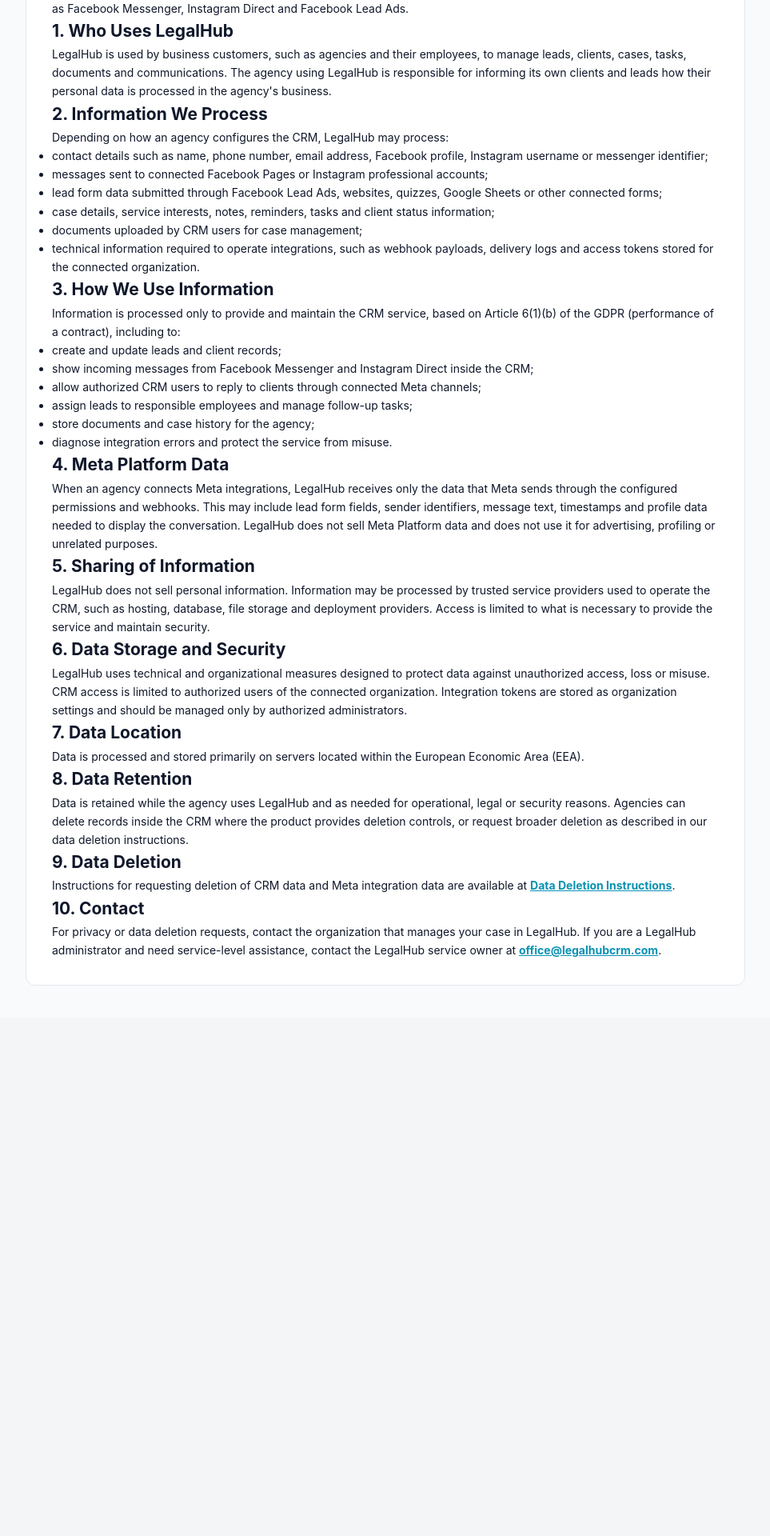
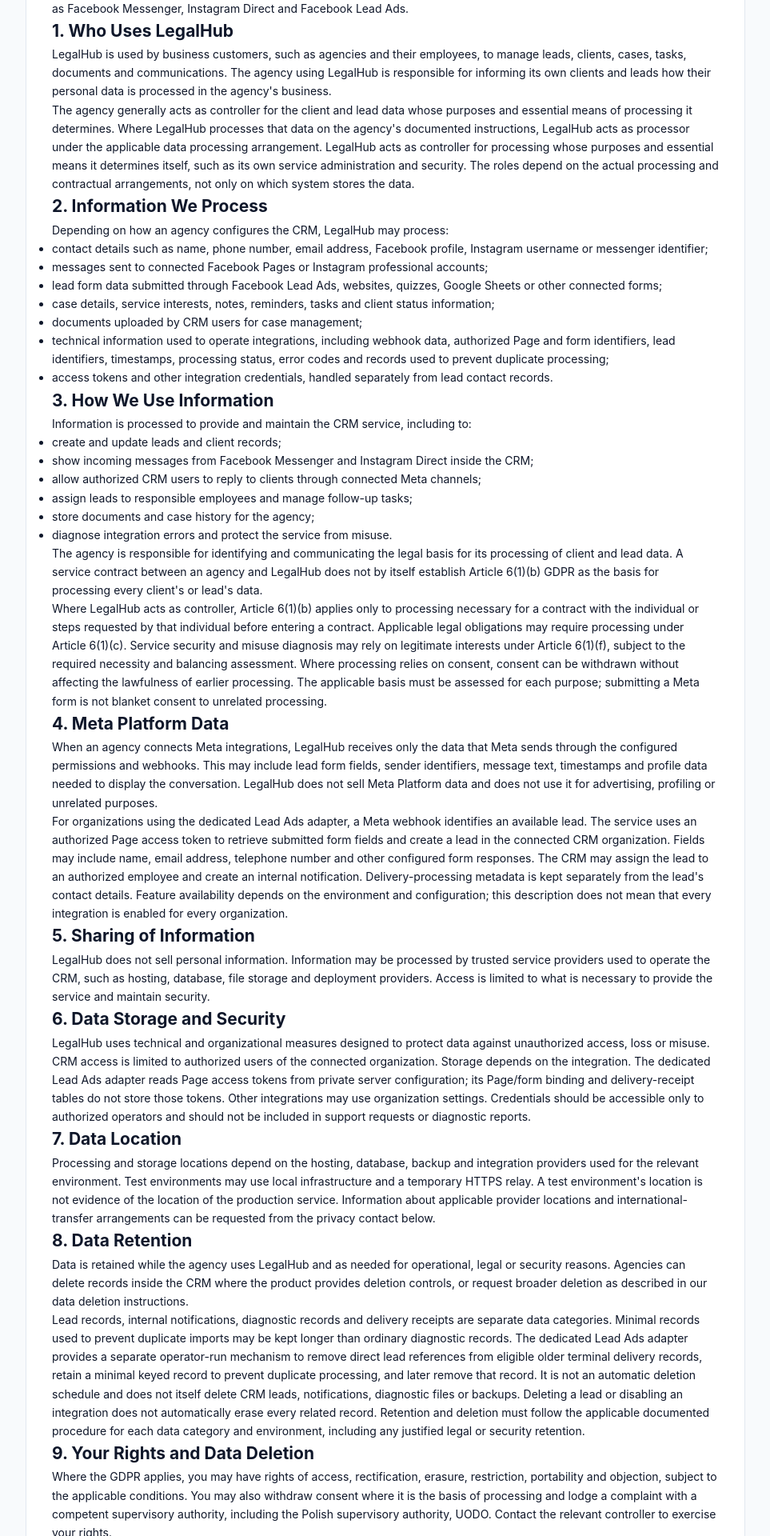
Before and after one commit to reziflowcloud-netizen/reziflow-cloud, a Next.js app: page /privacy in a window 1280 px wide. Shown: the part 440-2360 px from the top of the page at 80% size, without its empty margins (158-1121 px from the left). Before the commit the page ends 1712 px from the top, so only its background shows below. Built offline with nearby package versions, Linux system fonts and the light colour scheme.

Commit message:
Clarify Lead Ads privacy and deletion disclosures for approval

```diff
--- a/src/app/privacy/page.tsx
+++ b/src/app/privacy/page.tsx
@@ -6,7 +6,10 @@ export const metadata: Metadata = {
   description: 'Privacy policy for LegalHub integrations and customer communication features.',
 }
 
-const updatedAt = 'July 1, 2026'
+const updatedAt = 'November 9, 2026'
+
+// Approval draft: verify roles/DPA, legal bases, provider regions/transfers,
+// retention and backup procedures before authorizing publication.
 
 export default function PrivacyPolicyPage() {
   return (
@@ -17,7 +20,7 @@ export default function PrivacyPolicyPage() {
         <p style={{ color: '#64748b', marginBottom: 28 }}>Last updated: {updatedAt}</p>
 
         <section style={{ background: '#ecfeff', border: '1px solid #a5f3fc', borderRadius: 10, padding: 16, marginBottom: 24 }}>
-          <h2 style={{ marginTop: 0, fontSize: 18 }}>Administrator Danych:</h2>
+          <h2 style={{ marginTop: 0, fontSize: 18 }}>Service Operator and Privacy Contact:</h2>
           <p style={{ marginBottom: 0 }}>
             LegalHub CRM JDG Valentyn Verbelchuk<br />
             Adres: 02-786 Warszawa, ul. Zamiany 8, lu 202<br />
@@ -38,6 +41,14 @@ export default function PrivacyPolicyPage() {
           clients, cases, tasks, documents and communications. The agency using LegalHub is responsible for
           informing its own clients and leads how their personal data is processed in the agency's business.
         </p>
+        <p>
+          The agency generally acts as controller for the client and lead data whose purposes and essential
+          means of processing it determines. Where LegalHub processes that data on the agency's documented
+          instructions, LegalHub acts as processor under the applicable data processing arrangement.
+          LegalHub acts as controller for processing whose purposes and essential means it determines itself,
+          such as its own service administration and security. The roles depend on the actual processing
+          and contractual arrangements, not only on which system stores the data.
+        </p>
 
         <h2>2. Information We Process</h2>
         <p>Depending on how an agency configures the CRM, LegalHub may process:</p>
@@ -47,13 +58,13 @@ export default function PrivacyPolicyPage() {
           <li>lead form data submitted through Facebook Lead Ads, websites, quizzes, Google Sheets or other connected forms;</li>
           <li>case details, service interests, notes, reminders, tasks and client status information;</li>
           <li>documents uploaded by CRM users for case management;</li>
-          <li>technical information required to operate integrations, such as webhook payloads, delivery logs and access tokens stored for the connected organization.</li>
+          <li>technical information used to operate integrations, including webhook data, authorized Page and form identifiers, lead identifiers, timestamps, processing status, error codes and records used to prevent duplicate processing;</li>
+          <li>access tokens and other integration credentials, handled separately from lead contact records.</li>
         </ul>
 
         <h2>3. How We Use Information</h2>
         <p>
-          Information is processed only to provide and maintain the CRM service, based on Article 6(1)(b)
-          of the GDPR (performance of a contract), including to:
+          Information is processed to provide and maintain the CRM service, including to:
         </p>
         <ul>
           <li>create and update leads and client records;</li>
@@ -63,6 +74,20 @@ export default function PrivacyPolicyPage() {
           <li>store documents and case history for the agency;</li>
           <li>diagnose integration errors and protect the service from misuse.</li>
         </ul>
+        <p>
+          The agency is responsible for identifying and communicating the legal basis for its processing
+          of client and lead data. A service contract between an agency and LegalHub does not by itself
+          establish Article 6(1)(b) GDPR as the basis for processing every client's or lead's data.
+        </p>
+        <p>
+          Where LegalHub acts as controller, Article 6(1)(b) applies only to processing necessary for a
+          contract with the individual or steps requested by that individual before entering a contract.
+          Applicable legal obligations may require processing under Article 6(1)(c). Service security and
+          misuse diagnosis may rely on legitimate interests under Article 6(1)(f), subject to the required
+          necessity and balancing assessment. Where processing relies on consent, consent can be withdrawn
+          without affecting the lawfulness of earlier processing. The applicable basis must be assessed for
+          each purpose; submitting a Meta form is not blanket consent to unrelated processing.
+        </p>
 
         <h2>4. Meta Platform Data</h2>
         <p>
@@ -70,6 +95,15 @@ export default function PrivacyPolicyPage() {
           the configured permissions and webhooks. This may include lead form fields, sender identifiers, message
           text, timestamps and profile data needed to display the conversation. LegalHub does not sell Meta
           Platform data and does not use it for advertising, profiling or unrelated purposes.
+        </p>
+        <p>
+          For organizations using the dedicated Lead Ads adapter, a Meta webhook identifies an available
+          lead. The service uses an authorized Page access token to retrieve submitted form fields and
+          create a lead in the connected CRM organization. Fields may include name, email address,
+          telephone number and other configured form responses. The CRM may assign the lead to an
+          authorized employee and create an internal notification. Delivery-processing metadata is kept
+          separately from the lead's contact details. Feature availability depends on the environment
+          and configuration; this description does not mean that every integration is enabled for every organization.
         </p>
 
         <h2>5. Sharing of Information</h2>
@@ -83,13 +117,19 @@ export default function PrivacyPolicyPage() {
         <p>
           LegalHub uses technical and organizational measures designed to protect data against unauthorized
           access, loss or misuse. CRM access is limited to authorized users of the connected organization.
-          Integration tokens are stored as organization settings and should be managed only by authorized
-          administrators.
+          Storage depends on the integration. The dedicated Lead Ads adapter reads Page access tokens from
+          private server configuration; its Page/form binding and delivery-receipt tables do not store those
+          tokens. Other integrations may use organization settings. Credentials should be accessible only to
+          authorized operators and should not be included in support requests or diagnostic reports.
         </p>
 
         <h2>7. Data Location</h2>
         <p>
-          Data is processed and stored primarily on servers located within the European Economic Area (EEA).
+          Processing and storage locations depend on the hosting, database, backup and integration providers
+          used for the relevant environment. Test environments may use local infrastructure and a temporary
+          HTTPS relay. A test environment's location is not evidence of the location of the production service.
+          Information about applicable provider locations and international-transfer arrangements can be
+          requested from the privacy contact below.
         </p>
 
         <h2>8. Data Retention</h2>
@@ -98,8 +138,25 @@ export default function PrivacyPolicyPage() {
           reasons. Agencies can delete records inside the CRM where the product provides deletion controls, or
           request broader deletion as described in our data deletion instructions.
         </p>
+        <p>
+          Lead records, internal notifications, diagnostic records and delivery receipts are separate data
+          categories. Minimal records used to prevent duplicate imports may be kept longer than ordinary
+          diagnostic records. The dedicated Lead Ads adapter provides a separate operator-run mechanism to
+          remove direct lead references from eligible older terminal delivery records, retain a minimal
+          keyed record to prevent duplicate processing, and later remove that record. It is not an automatic
+          deletion schedule and does not itself delete CRM leads, notifications, diagnostic files or backups.
+          Deleting a lead or disabling an integration does not automatically erase every related record.
+          Retention and deletion must follow the applicable documented procedure for each data category
+          and environment, including any justified legal or security retention.
+        </p>
 
-        <h2>9. Data Deletion</h2>
+        <h2>9. Your Rights and Data Deletion</h2>
+        <p>
+          Where the GDPR applies, you may have rights of access, rectification, erasure, restriction,
+          portability and objection, subject to the applicable conditions. You may also withdraw consent
+          where it is the basis of processing and lodge a complaint with a competent supervisory authority,
+          including the Polish supervisory authority, UODO. Contact the relevant controller to exercise your rights.
+        </p>
         <p>
           Instructions for requesting deletion of CRM data and Meta integration data are available at{' '}
           <Link href="/data-deletion" style={{ color: '#0891b2', fontWeight: 700 }}>Data Deletion Instructions</Link>.
```
Also changed, not shown: src/app/data-deletion/page.tsx (+49 -11 lines), vercel.json.
